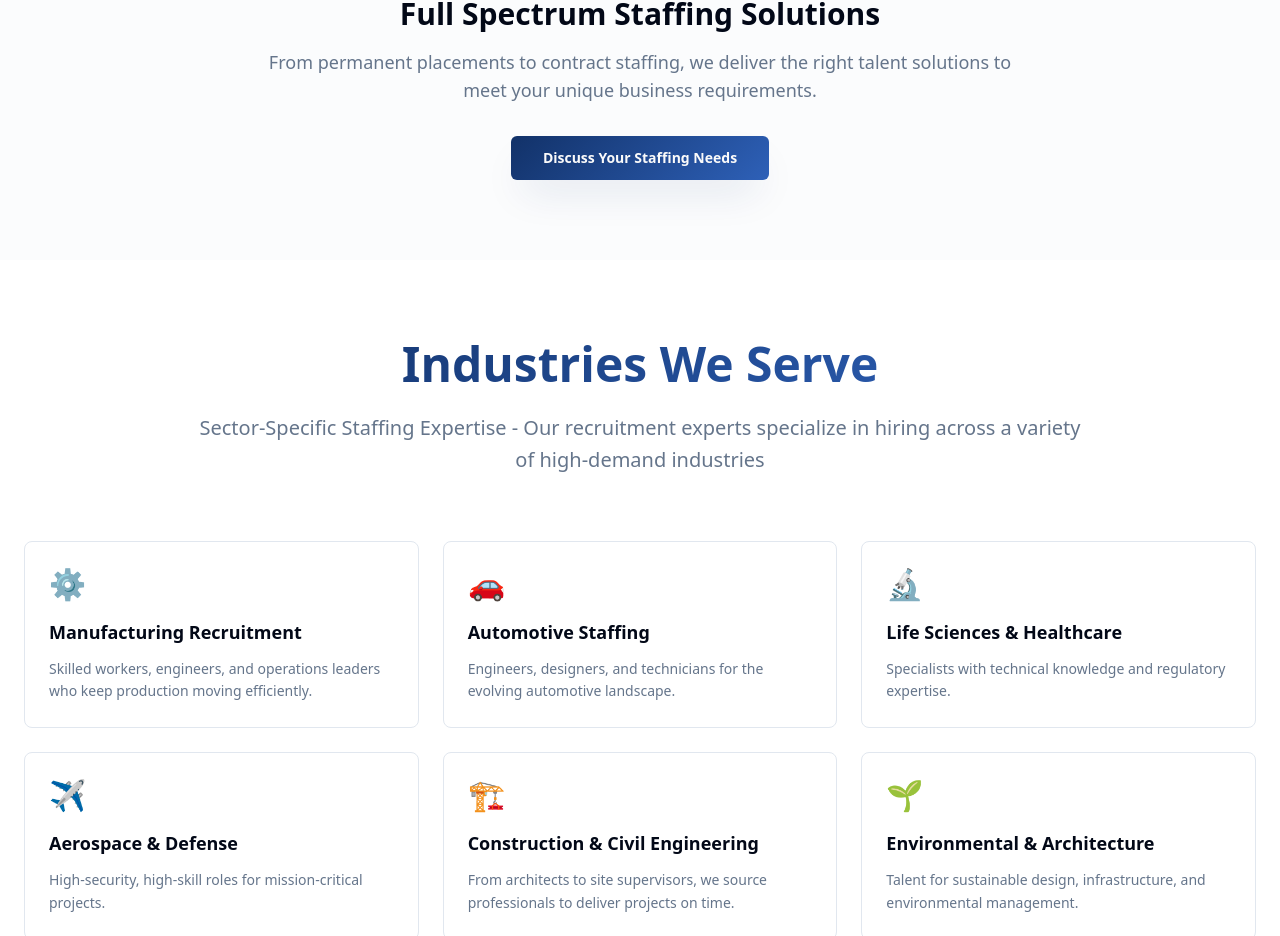
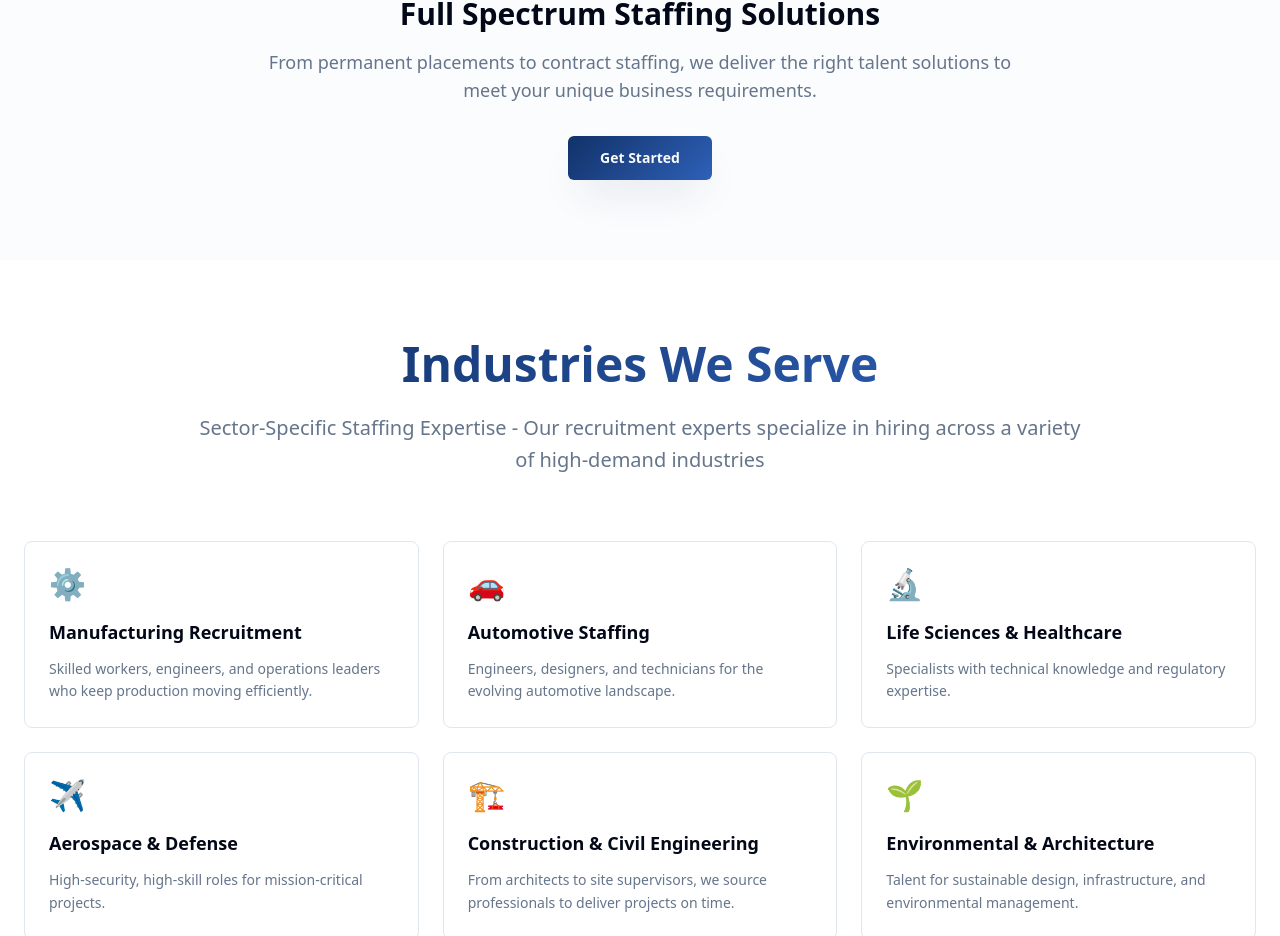
Before and after one commit to TalentFino/talent-fino-connect, a React (Vite) app: page / in a window 1280 px wide. Shown: the part 3138-4074 px from the top of the page. Built offline with nearby package versions, Linux system fonts and the light colour scheme.

Commit message:
Update Services Get Started
Add a "Get Started" call to action under the Services section.

```diff
--- a/src/components/Services.tsx
+++ b/src/components/Services.tsx
@@ -1,6 +1,6 @@
 import { Card } from "@/components/ui/card";
 import { Button } from "@/components/ui/button";
-
+import GetStartedDialog from "@/components/GetStartedDialog";
 const Services = () => {
   const services = [
     {
@@ -82,9 +82,7 @@ const Services = () => {
             From permanent placements to contract staffing, we deliver the right talent
             solutions to meet your unique business requirements.
           </p>
-          <Button variant="hero" size="lg">
-            Discuss Your Staffing Needs
-          </Button>
+          <GetStartedDialog triggerVariant="hero" triggerSize="lg" />
         </div>
       </div>
     </section>
```
